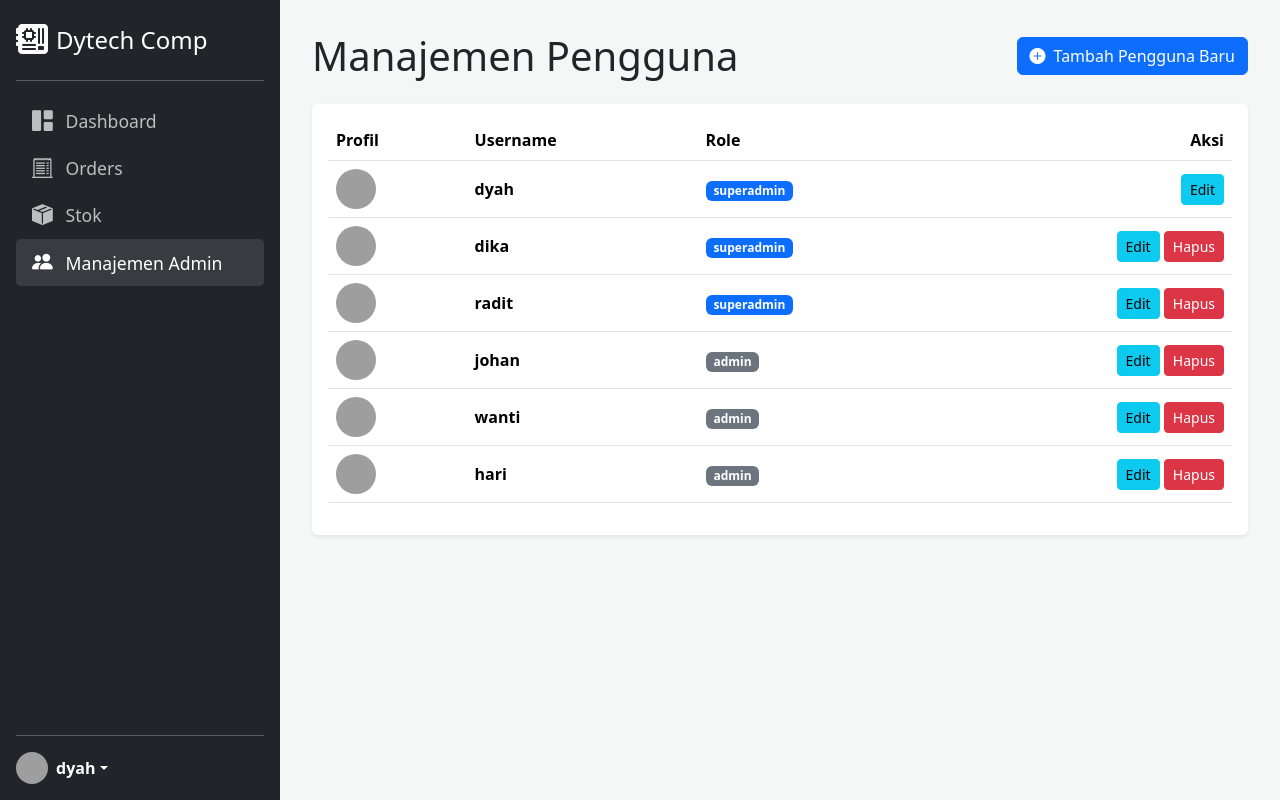
After one commit to Agrimanko/salesmgr_flask_pkg, a Flask app: page /admin/manage in a window 1280 px wide. The commit adds this page. Run offline with Flask 3, Linux system fonts and the light colour scheme; a user stored in the database is signed in; grey boxes are pictures that could not be loaded.

Commit message:
Greatergoodpt2

```diff
--- a/app.py
+++ b/app.py
@@ -4,14 +4,43 @@ from flask import Flask, render_template, request, url_for, redirect, flash, jso
 from flask_sqlalchemy import SQLAlchemy
 from sqlalchemy import func, or_
 from datetime import datetime, timedelta
+from functools import wraps
+# --- IMPORT UNTUK LOGIN ---
+from flask_login import LoginManager, UserMixin, login_user, logout_user, login_required, current_user
+from werkzeug.security import generate_password_hash, check_password_hash
+from werkzeug.utils import secure_filename
+from PIL import Image
 
 # --- Konfigurasi Aplikasi ---
 app = Flask(__name__)
 app.config['SQLALCHEMY_DATABASE_URI'] = f"sqlite:///{os.path.join(app.instance_path, 'sales.db')}"
-app.config['SECRET_KEY'] = 'ganti-dengan-kunci-rahasia-anda-yang-lebih-aman'
+app.config['SECRET_KEY'] = 'ganti-dengan-kunci-rahasia-anda-yang-jauh-lebih-aman'
+app.config['UPLOAD_FOLDER'] = os.path.join(app.root_path, 'static', 'profile_pics')
+app.config['ALLOWED_EXTENSIONS'] = {'png', 'jpg', 'jpeg', 'gif'}
+
 db = SQLAlchemy(app)
 
+# --- Konfigurasi Flask-Login ---
+login_manager = LoginManager()
+login_manager.init_app(app)
+login_manager.login_view = 'login'
+login_manager.login_message = "Anda harus login untuk mengakses halaman ini."
+login_manager.login_message_category = "warning"
+
 # --- Model Database ---
+class User(UserMixin, db.Model):
+    id = db.Column(db.Integer, primary_key=True)
+    username = db.Column(db.String(80), unique=True, nullable=False)
+    password_hash = db.Column(db.String(256), nullable=False)
+    role = db.Column(db.String(80), nullable=False, default='admin')
+    profile_pic = db.Column(db.String(100), nullable=False, default='default.png')
+
+    def set_password(self, password):
+        self.password_hash = generate_password_hash(password)
+
+    def check_password(self, password):
+        return check_password_hash(self.password_hash, password)
+
 class Stock(db.Model):
     id = db.Column(db.Integer, primary_key=True)
     kode = db.Column(db.String(50), unique=True, nullable=False)
@@ -31,55 +60,204 @@ class Order(db.Model):
     harga2 = db.Column(db.Float)
     jumlah = db.Column(db.Float)
 
-# --- Fungsi Seeding ---
+# --- Fungsi Bantuan & Decorator ---
+@login_manager.user_loader
+def load_user(user_id):
+    return User.query.get(int(user_id))
+
+def superadmin_required(f):
+    @wraps(f)
+    def decorated_function(*args, **kwargs):
+        if not current_user.is_authenticated or current_user.role != 'superadmin':
+            flash('Anda tidak memiliki izin untuk mengakses halaman ini.', 'danger')
+            return redirect(url_for('dashboard'))
+        return f(*args, **kwargs)
+    return decorated_function
+
+def allowed_file(filename):
+    return '.' in filename and \
+           filename.rsplit('.', 1)[1].lower() in app.config['ALLOWED_EXTENSIONS']
+
+def save_picture(form_picture):
+    random_hex = os.urandom(8).hex()
+    _, f_ext = os.path.splitext(form_picture.filename)
+    picture_fn = random_hex + f_ext
+    picture_path = os.path.join(app.config['UPLOAD_FOLDER'], picture_fn)
+
+    output_size = (150, 150)
+    i = Image.open(form_picture)
+    i.thumbnail(output_size)
+    i.save(picture_path)
+
+    return picture_fn
+
 def seed_database():
-    if Stock.query.first() or Order.query.first(): return
-    try:
-        df_stock = pd.read_csv(os.path.join(app.root_path, 'stock_seed.csv'))
-        df_stock.to_sql('stock', db.engine, if_exists='append', index=False)
-    except Exception as e: print(f"Peringatan: Gagal seeding 'stock_seed.csv'. Error: {e}")
-    try:
-        df_orders = pd.read_csv(os.path.join(app.root_path, 'orders_seed.csv'), parse_dates=['date'])
-        df_orders.to_sql('order', db.engine, if_exists='append', index=False)
-    except Exception as e: print(f"Peringatan: Gagal seeding 'orders_seed.csv'. Error: {e}")
+    if not User.query.first():
+        print("Membuat pengguna default...")
+        superadmins = ['dyah', 'dika', 'radit']
+        admins = ['johan', 'wanti', 'hari']
+        for sa_name in superadmins:
+            user = User(username=sa_name, role='superadmin')
+            user.set_password('kazuki21')
+            db.session.add(user)
+        for admin_name in admins:
+            user = User(username=admin_name, role='admin')
+            user.set_password('password')
+            db.session.add(user)
+        db.session.commit()
+        print("Pengguna default berhasil dibuat.")
 
-# --- Fungsi Bantuan ---
+    if not (Stock.query.first() or Order.query.first()):
+        try:
+            df_stock = pd.read_csv(os.path.join(app.root_path, 'stock_seed.csv'))
+            df_stock.to_sql('stock', db.engine, if_exists='append', index=False)
+        except Exception as e: print(f"Peringatan: Gagal seeding 'stock_seed.csv'. Error: {e}")
+        try:
+            df_orders = pd.read_csv(os.path.join(app.root_path, 'orders_seed.csv'), parse_dates=['date'])
+            df_orders.to_sql('order', db.engine, if_exists='append', index=False)
+        except Exception as e: print(f"Peringatan: Gagal seeding 'orders_seed.csv'. Error: {e}")
+
 def parse_date(date_string):
     if not date_string: return None
     try: return datetime.strptime(date_string, '%Y-%m-%d')
     except ValueError: return None
 
-# --- Rute Aplikasi ---
+# --- Rute Otentikasi ---
+@app.route('/login', methods=['GET', 'POST'])
+def login():
+    if current_user.is_authenticated:
+        return redirect(url_for('dashboard'))
+    if request.method == 'POST':
+        user = User.query.filter_by(username=request.form['username']).first()
+        if user and user.check_password(request.form['password']):
+            login_user(user, remember=request.form.get('remember'))
+            return redirect(url_for('dashboard'))
+        flash('Username atau password salah.', 'danger')
+    return render_template('login.html')
+
+@app.route('/logout')
+@login_required
+def logout():
+    logout_user()
+    return redirect(url_for('login'))
+
+# --- Rute Aplikasi (Dilindungi) ---
 @app.route('/')
+@login_required
 def dashboard():
-    start_str = request.args.get('start', '')
-    end_str = request.args.get('end', '')
+    today_str = datetime.now().strftime('%Y-%m-%d')
+    start_str = request.args.get('start', today_str)
+    end_str = request.args.get('end', today_str)
     start_dt = parse_date(start_str)
     end_dt = parse_date(end_str)
     q = Order.query
     if start_dt: q = q.filter(Order.date >= start_dt)
     if end_dt: q = q.filter(Order.date < end_dt + timedelta(days=1))
+
     total_orders = q.with_entities(func.count(Order.id)).scalar() or 0
-    total_revenue = q.with_entities(func.sum(Order.jumlah)).scalar() or 0
-    total_profit = q.with_entities(func.sum(Order.jumlah - (Order.qty * Order.harga1))).scalar() or 0
     items_in_stock = db.session.query(func.count(Stock.id)).filter(Stock.qty > 0).scalar() or 0
+    total_revenue = 0
+    total_profit = 0
+
+    if current_user.role == 'superadmin':
+        total_revenue = q.with_entities(func.sum(Order.jumlah)).scalar() or 0
+        total_profit = q.with_entities(func.sum(Order.jumlah - (Order.qty * Order.harga1))).scalar() or 0
+
+    # Grafik Top 10 Produk berdasarkan filter
     top_10_products = (q.with_entities(Order.nama, func.sum(Order.qty).label('total_qty'))
                         .group_by(Order.nama).order_by(func.sum(Order.qty).desc()).limit(10).all())
     chart_labels = [item.nama for item in top_10_products]
     chart_values = [item.total_qty for item in top_10_products]
+
+    # --- PERBAIKAN: Tambahkan kembali kalkulasi untuk grafik semua waktu ---
     all_time_top_10 = (db.session.query(Order.nama, func.sum(Order.qty).label('total_qty'))
                         .group_by(Order.nama).order_by(func.sum(Order.qty).desc()).limit(10).all())
     all_time_chart_labels = [item.nama for item in all_time_top_10]
     all_time_chart_values = [item.total_qty for item in all_time_top_10]
+
     return render_template('dashboard_new.html',
                            total_orders=total_orders, total_revenue=total_revenue,
                            total_profit=total_profit, items_in_stock=items_in_stock,
                            chart_labels=chart_labels, chart_values=chart_values,
-                           all_time_chart_labels=all_time_chart_labels,
-                           all_time_chart_values=all_time_chart_values,
-                           start=start_str, end=end_str)
+                           all_time_chart_labels=all_time_chart_labels, # <-- Tambahkan ini
+                           all_time_chart_values=all_time_chart_values, # <-- Tambahkan ini
+                           start=start_str, end=end_str, today_str=today_str)
 
+# --- Rute Manajemen Admin ---
+@app.route('/admin/manage')
+@login_required
+@superadmin_required
+def manage_admins():
+    users = User.query.order_by(User.id).all()
+    return render_template('manage_admins.html', users=users)
+
+@app.route('/admin/add', methods=['GET', 'POST'])
+@login_required
+@superadmin_required
+def add_admin():
+    if request.method == 'POST':
+        username = request.form['username']
+        password = request.form['password']
+        role = request.form['role']
+        if User.query.filter_by(username=username).first():
+            flash('Username sudah ada.', 'danger')
+        else:
+            new_user = User(username=username, role=role)
+            new_user.set_password(password)
+            db.session.add(new_user)
+            db.session.commit()
+            flash('Pengguna baru berhasil ditambahkan.', 'success')
+            return redirect(url_for('manage_admins'))
+    return render_template('admin_form.html', title="Tambah Pengguna", form_action=url_for('add_admin'))
+
+@app.route('/admin/edit/<int:id>', methods=['GET', 'POST'])
+@login_required
+@superadmin_required
+def edit_admin(id):
+    user = User.query.get_or_404(id)
+    if request.method == 'POST':
+        user.username = request.form['username']
+        user.role = request.form['role']
+        password = request.form['password']
+        if password:
+            user.set_password(password)
+        db.session.commit()
+        flash('Data pengguna berhasil diperbarui.', 'success')
+        return redirect(url_for('manage_admins'))
+    return render_template('admin_form.html', title="Edit Pengguna", user=user, form_action=url_for('edit_admin', id=id))
+
+@app.route('/admin/delete/<int:id>', methods=['POST'])
+@login_required
+@superadmin_required
+def delete_admin(id):
+    if id == current_user.id:
+        flash('Anda tidak bisa menghapus akun Anda sendiri.', 'danger')
+        return redirect(url_for('manage_admins'))
+    user = User.query.get_or_404(id)
+    db.session.delete(user)
+    db.session.commit()
+    flash('Pengguna berhasil dihapus.', 'success')
+    return redirect(url_for('manage_admins'))
+
+# --- Rute Profil Pengguna ---
+@app.route('/profile', methods=['GET', 'POST'])
+@login_required
+def profile():
+    if request.method == 'POST':
+        if 'picture' in request.files:
+            picture_file = request.files['picture']
+            if picture_file and allowed_file(picture_file.filename):
+                picture_fn = save_picture(picture_file)
+                current_user.profile_pic = picture_fn
+                db.session.commit()
+                flash('Foto profil berhasil diperbarui.', 'success')
+                return redirect(url_for('profile'))
+    image_file = url_for('static', filename='profile_pics/' + current_user.profile_pic)
+    return render_template('profile.html', title="Profil Saya", image_file=image_file)
+
+# --- Rute Stok ---
 @app.route('/stock')
+@login_required
 def stock_list():
     page = request.args.get('page', 1, type=int)
     search = request.args.get('search', '').strip()
@@ -98,7 +276,9 @@ def stock_list():
     pagination = q.order_by(Stock.nama).paginate(page=page, per_page=10, error_out=False)
     return render_template('stock.html', pagination=pagination, title=title, search=search, view=view_mode)
 
+# ... (Sisa rute Stok dan Order tidak perlu diubah, jadi saya sertakan di sini untuk kelengkapan) ...
 @app.route('/stock/get_all_ids')
+@login_required
 def get_all_stock_ids():
     search = request.args.get('search', '').strip()
     view_mode = request.args.get('view', 'all')
@@ -114,6 +294,7 @@ def get_all_stock_ids():
     return jsonify({'ids': ids})
 
 @app.route('/stock/new', methods=['GET', 'POST'])
+@login_required
 def new_stock():
     if request.method == 'POST':
         kode = request.form['kode'].strip()
@@ -136,6 +317,7 @@ def new_stock():
     return render_template('stock_form.html', title="Tambah Barang Baru", form_action=url_for('new_stock'))
 
 @app.route('/stock/edit/<int:id>', methods=['GET', 'POST'])
+@login_required
 def edit_stock(id):
     item = Stock.query.get_or_404(id)
     if request.method == 'POST':
@@ -149,14 +331,8 @@ def edit_stock(id):
         return redirect(url_for('stock_list'))
     return render_template('stock_form.html', title="Edit Barang", item=item, form_action=url_for('edit_stock', id=id))
 
-@app.route('/stock/delete/<int:id>', methods=['POST'])
-def delete_stock(id):
-    item = Stock.query.get_or_404(id)
-    db.session.delete(item)
-    db.session.commit()
-    return jsonify({'success': True, 'message': 'Barang berhasil dihapus!'})
-
 @app.route('/stock/batch_delete', methods=['POST'])
+@login_required
 def batch_delete_stock():
     data = request.get_json()
     ids_to_delete = data.get('ids', [])
@@ -171,6 +347,7 @@ def batch_delete_stock():
         return jsonify({'success': False, 'message': f'Terjadi error: {str(e)}'}), 500
 
 @app.route('/stock/batch_update', methods=['POST'])
+@login_required
 def batch_update_stock():
     data = request.get_json()
     ids = data.get('ids')
@@ -187,7 +364,7 @@ def batch_update_stock():
         updated_count = 0
         for item in items_to_update:
             current_value = getattr(item, field, "")
-            if find_text in current_value:
+            if isinstance(current_value, str) and find_text in current_value:
                 new_value = current_value.replace(find_text, replace_text)
                 setattr(item, field, new_value)
                 updated_count += 1
@@ -198,6 +375,7 @@ def batch_update_stock():
         return jsonify({'success': False, 'message': f'Terjadi error: {str(e)}'}), 500
 
 @app.route('/orders')
+@login_required
 def orders_list():
     page = request.args.get('page', 1, type=int)
     search = request.args.get('search', '').strip()
@@ -209,6 +387,7 @@ def orders_list():
     return render_template('orders_new.html', pagination=pagination, search=search)
 
 @app.route('/order/get_all_ids')
+@login_required
 def get_all_order_ids():
     search = request.args.get('search', '').strip()
     q = Order.query
@@ -219,6 +398,7 @@ def get_all_order_ids():
     return jsonify({'ids': ids})
 
 @app.route('/order/new', methods=['GET', 'POST'])
+@login_required
 def new_order():
     if request.method == 'POST':
         kode_barang = request.form['kode'].strip()
@@ -248,6 +428,7 @@ def new_order():
     return render_template('order_form.html', title="Tambah Order Baru", form_action=url_for('new_order'))
 
 @app.route('/order/edit/<int:id>', methods=['GET', 'POST'])
+@login_required
 def edit_order(id):
     order = Order.query.get_or_404(id)
     stock_item = Stock.query.filter_by(kode=order.kode).first()
@@ -264,16 +445,8 @@ def edit_order(id):
         return redirect(url_for('orders_list'))
     return render_template('order_form.html', title="Edit Order", order=order, form_action=url_for('edit_order', id=id))
 
-@app.route('/order/delete/<int:id>', methods=['POST'])
-def delete_order(id):
-    order = Order.query.get_or_404(id)
-    stock_item = Stock.query.filter_by(kode=order.kode).first()
-    if stock_item: stock_item.qty += order.qty
-    db.session.delete(order)
-    db.session.commit()
-    return jsonify({'success': True, 'message': 'Order berhasil dihapus, stok telah dikembalikan.'})
-
 @app.route('/order/batch_delete', methods=['POST'])
+@login_required
 def batch_delete_order():
     data = request.get_json()
     ids_to_delete = data.get('ids', [])
@@ -293,6 +466,7 @@ def batch_delete_order():
         return jsonify({'success': False, 'message': f'Terjadi error: {str(e)}'}), 500
 
 @app.route('/order/batch_update', methods=['POST'])
+@login_required
 def batch_update_order():
     data = request.get_json()
     ids = data.get('ids')
@@ -322,6 +496,7 @@ def batch_update_order():
 if __name__ == '__main__':
     with app.app_context():
         if not os.path.exists(app.instance_path): os.makedirs(app.instance_path)
+        if not os.path.exists(app.config['UPLOAD_FOLDER']): os.makedirs(app.config['UPLOAD_FOLDER'])
         db.create_all()
         seed_database()
     app.run(debug=True)
--- a/templates/layout.html
+++ b/templates/layout.html
@@ -1,38 +1,70 @@
 <!doctype html>
-<html lang="id">
+<html lang="id" data-bs-theme="light">
 <head>
-<meta charset="utf-8">
-<meta name="viewport" content="width=device-width, initial-scale=1">
-<title>SalesMgr Flask</title>
-<link href="https://cdn.jsdelivr.net/npm/bootstrap@5.3.0/dist/css/bootstrap.min.css" rel="stylesheet">
-<link href="https://cdn.jsdelivr.net/npm/bootstrap-icons@1.10.0/font/bootstrap-icons.css" rel="stylesheet">
-<script src="https://cdn.jsdelivr.net/npm/chart.js@4.4.0/dist/chart.umd.min.js"></script>
+    <meta charset="utf-8">
+    <meta name="viewport" content="width=device-width, initial-scale=1">
+    <title>Dytech Comp | Sales Manager</title>
+    <link href="https://cdn.jsdelivr.net/npm/bootstrap@5.3.3/dist/css/bootstrap.min.css" rel="stylesheet">
+    <link href="https://cdn.jsdelivr.net/npm/bootstrap-icons@1.11.3/font/bootstrap-icons.css" rel="stylesheet">
+    <script src="https://cdn.jsdelivr.net/npm/chart.js@4.4.2/dist/chart.umd.min.js"></script>
+    <style>
+        body { display: flex; min-height: 100vh; overflow-x: hidden; }
+        .sidebar { width: 280px; min-height: 100vh; }
+        .main-content { flex-grow: 1; padding: 2rem; background-color: #f4f7f6; }
+        .sidebar .nav-link { font-size: 1.1rem; color: rgba(255, 255, 255, 0.7); transition: all 0.2s; }
+        .sidebar .nav-link:hover, .sidebar .nav-link.active { color: #fff; background-color: rgba(255, 255, 255, 0.1); border-radius: 5px; }
+        .sidebar .nav-link .bi { margin-right: 0.8rem; font-size: 1.3rem; }
+        .card { box-shadow: 0 0.125rem 0.25rem rgba(0, 0, 0, 0.075); border: none; }
+        .profile-pic-sidebar { width: 32px; height: 32px; object-fit: cover; }
+    </style>
 </head>
-<body class="bg-light">
-<nav class="navbar navbar-expand-lg navbar-dark bg-primary mb-4">
-<div class="container-fluid">
-<a class="navbar-brand fw-bold" href="/">SalesMgr</a>
-<button class="navbar-toggler" type="button" data-bs-toggle="collapse" data-bs-target="#navbarNav">
-  <span class="navbar-toggler-icon"></span>
-</button>
-<div class="collapse navbar-collapse" id="navbarNav">
-  <ul class="navbar-nav">
-    <li class="nav-item">
-      <a class="nav-link" href="/">Dashboard</a>
-    </li>
-    <li class="nav-item">
-      <a class="nav-link" href="/orders">Orders</a>
-    </li>
-    <li class="nav-item">
-      <a class="nav-link" href="/stock">Stok</a>
-    </li>
-  </ul>
+<body>
+
+<!-- Sidebar -->
+<div class="sidebar d-flex flex-column flex-shrink-0 p-3 text-white bg-dark">
+    <a href="/" class="d-flex align-items-center mb-3 mb-md-0 me-md-auto text-white text-decoration-none">
+        <i class="bi bi-motherboard-fill me-2" style="font-size: 2rem;"></i>
+        <span class="fs-4">Dytech Comp</span>
+    </a>
+    <hr>
+    <ul class="nav nav-pills flex-column mb-auto">
+        <li class="nav-item"><a href="{{ url_for('dashboard') }}" class="nav-link {% if request.endpoint == 'dashboard' %}active{% endif %}"><i class="bi bi-grid-1x2-fill"></i>Dashboard</a></li>
+        <li><a href="{{ url_for('orders_list') }}" class="nav-link {% if 'order' in request.endpoint %}active{% endif %}"><i class="bi bi-receipt-cutoff"></i>Orders</a></li>
+        <li><a href="{{ url_for('stock_list') }}" class="nav-link {% if 'stock' in request.endpoint %}active{% endif %}"><i class="bi bi-box-seam-fill"></i>Stok</a></li>
+        {% if current_user.role == 'superadmin' %}
+        <li><a href="{{ url_for('manage_admins') }}" class="nav-link {% if 'admin' in request.endpoint %}active{% endif %}"><i class="bi bi-people-fill"></i>Manajemen Admin</a></li>
+        {% endif %}
+    </ul>
+    <hr>
+    <div class="dropdown">
+      <a href="#" class="d-flex align-items-center text-white text-decoration-none dropdown-toggle" id="dropdownUser1" data-bs-toggle="dropdown" aria-expanded="false">
+        <img src="{{ url_for('static', filename='profile_pics/' + current_user.profile_pic) }}" alt="" class="rounded-circle me-2 profile-pic-sidebar">
+        <strong>{{ current_user.username }}</strong>
+      </a>
+      <ul class="dropdown-menu dropdown-menu-dark text-small shadow" aria-labelledby="dropdownUser1">
+        <li><a class="dropdown-item" href="{{ url_for('profile') }}">Profil</a></li>
+        <li><hr class="dropdown-divider"></li>
+        <li><a class="dropdown-item" href="{{ url_for('logout') }}">Sign out</a></li>
+      </ul>
+    </div>
 </div>
+
+<!-- Main Content Area -->
+<div class="main-content">
+    {% with messages = get_flashed_messages(with_categories=true) %}
+        {% if messages %}
+            {% for category, message in messages %}
+                <div class="alert alert-{{ category }} alert-dismissible fade show" role="alert">
+                    {{ message }}
+                    <button type="button" class="btn-close" data-bs-dismiss="alert" aria-label="Close"></button>
+                </div>
+            {% endfor %}
+        {% endif %}
+    {% endwith %}
+
+    {% block content %}{% endblock %}
 </div>
-</nav>
-<div class="container">
-{% block content %}{% endblock %}
-</div>
-<script src="https://cdn.jsdelivr.net/npm/bootstrap@5.3.0/dist/js/bootstrap.bundle.min.js"></script>
+
+<script src="https://cdn.jsdelivr.net/npm/bootstrap@5.3.3/dist/js/bootstrap.bundle.min.js"></script>
 </body>
 </html>
--- /dev/null
+++ b/templates/manage_admins.html
@@ -0,0 +1,40 @@
+{% extends 'layout.html' %}
+{% block content %}
+<div class="d-flex justify-content-between align-items-center mb-4">
+    <h1 class="mb-0">Manajemen Pengguna</h1>
+    <a href="{{ url_for('add_admin') }}" class="btn btn-primary"><i class="bi bi-plus-circle-fill me-2"></i>Tambah Pengguna Baru</a>
+</div>
+<div class="card">
+    <div class="card-body">
+        <div class="table-responsive">
+            <table class="table table-hover align-middle">
+                <thead>
+                    <tr>
+                        <th>Profil</th>
+                        <th>Username</th>
+                        <th>Role</th>
+                        <th class="text-end">Aksi</th>
+                    </tr>
+                </thead>
+                <tbody>
+                    {% for user in users %}
+                    <tr>
+                        <td><img src="{{ url_for('static', filename='profile_pics/' + user.profile_pic) }}" alt="profil" class="rounded-circle" width="40" height="40" style="object-fit: cover;"></td>
+                        <td><strong>{{ user.username }}</strong></td>
+                        <td><span class="badge bg-{{ 'primary' if user.role == 'superadmin' else 'secondary' }}">{{ user.role }}</span></td>
+                        <td class="text-end">
+                            <a href="{{ url_for('edit_admin', id=user.id) }}" class="btn btn-sm btn-info">Edit</a>
+                            {% if user.id != current_user.id %}
+                            <form action="{{ url_for('delete_admin', id=user.id) }}" method="POST" class="d-inline" onsubmit="return confirm('Yakin ingin menghapus pengguna ini?');">
+                                <button type="submit" class="btn btn-sm btn-danger">Hapus</button>
+                            </form>
+                            {% endif %}
+                        </td>
+                    </tr>
+                    {% endfor %}
+                </tbody>
+            </table>
+        </div>
+    </div>
+</div>
+{% endblock %}
```
Also changed, not shown: templates/admin_form.html (added, +28 -0 lines), templates/dashboard_new.html (+79 -33 lines), templates/login.html (added, +33 -0 lines), templates/profile.html (added, +26 -0 lines).
